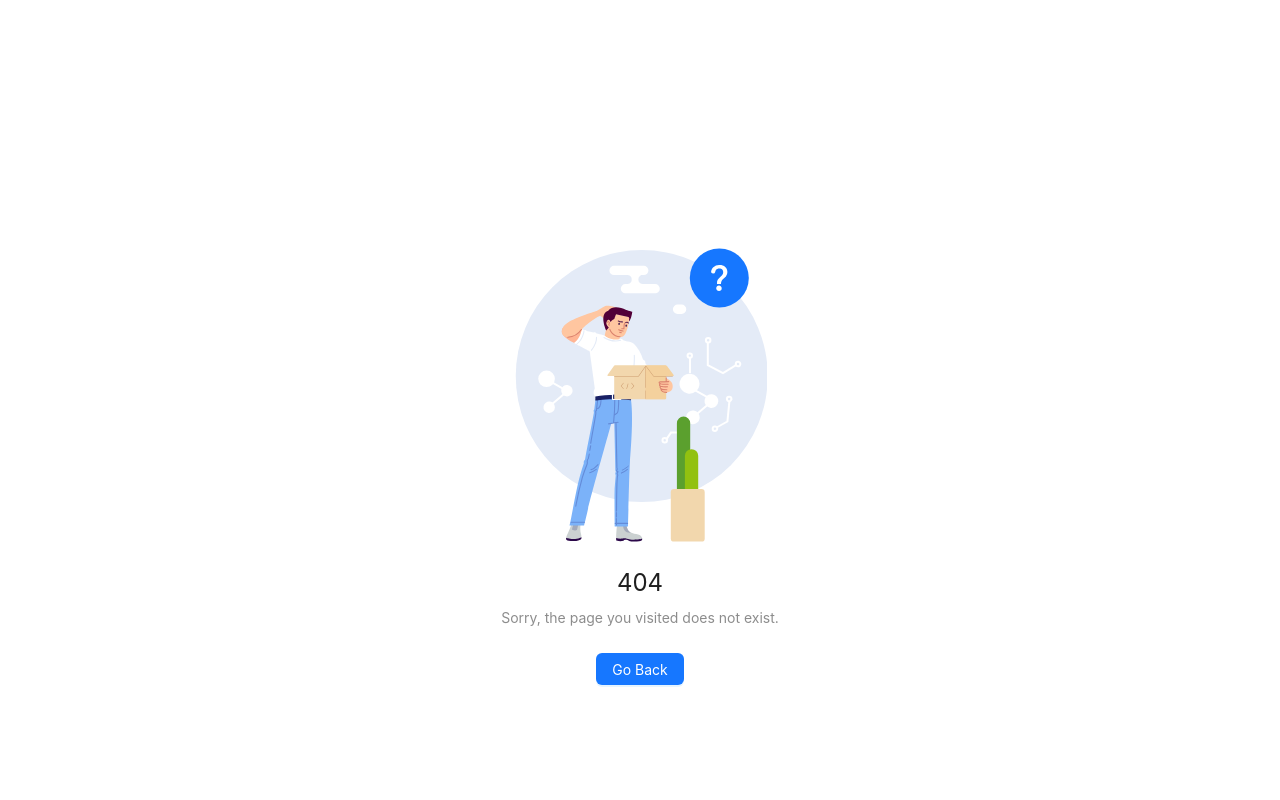
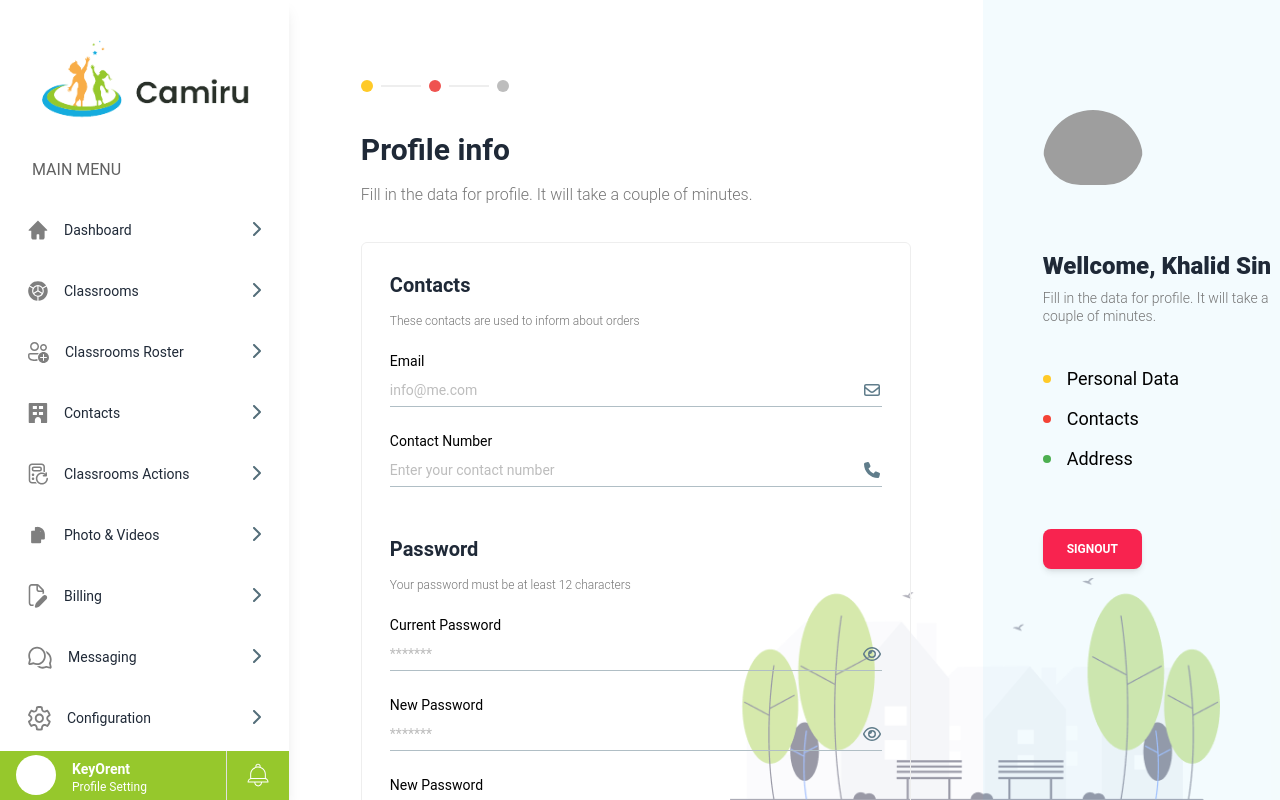
Before and after one commit to linear-digital/camiru-client-side, a React (Vite) app: page /dashboard/profile/contacts in a window 1280 px wide. Before the commit this address had no page. Built offline with nearby package versions, Linux system fonts and the light colour scheme; grey boxes are pictures that could not be loaded.

Commit message:
update Profile.jsx and Router.jsx

```diff
--- a/src/Pages/User/Profile.jsx
+++ b/src/Pages/User/Profile.jsx
@@ -2,10 +2,13 @@ import { Image } from 'antd';
 import React from 'react';
 import { Button } from '../../Components/Buttons/Buttons';
 import Element from '../../assets/profile-element.png'
+import { Outlet } from 'react-router-dom';
 const Profile = () => {
     return (
         <div className='grid grid-cols-10 h-full w-full'>
-            <div className='col-span-7'></div>
+            <div className='col-span-7 w-full h-full overflow-y-auto flex justify-center'>
+                <Outlet />
+            </div>
             <div className='col-span-3 h-full w-full pt-[110px] pl-[60px] relative'
                 style={{
                     background: 'rgba(21, 172, 222, 0.05)',
@@ -41,14 +44,17 @@ const Profile = () => {
                 </section>
                 <Button type={"error"} className={"mt-14"}> SignOut</Button>
                 <img src={Element} alt=""
-                    className='absolute bottom-0 right-[60px] max-w-[490px]'
+                    className='absolute bottom-0 right-[60px] max-w-[490px] opacity-40 -z-10'
                 />
             </div>
-
         </div>
     );
 };
 
 export default Profile;
 
-export const Dot = ({ className }) => <div className={`w-2 h-2  rounded-full ${className}`} />;
+export const Dot = ({ className, size }) => <div
+    style={{ width: size || 8, height: size || 8 }}
+    className={`  rounded-full ${className}`} />;
+
+export const Hr = () => <div className='w-full bg-blue-gray-300 h-[1px]' />
--- /dev/null
+++ b/src/Pages/User/Steps.jsx
@@ -0,0 +1,11 @@
+import React from 'react';
+
+const Steps = () => {
+    return (
+        <div>
+
+        </div>
+    );
+};
+
+export default Steps;
--- /dev/null
+++ b/src/Pages/User/_UI/Contacts.jsx
@@ -0,0 +1,100 @@
+import React from 'react';
+import { Dot } from '../Profile';
+import { Input } from '@material-tailwind/react';
+import { Button } from '@material-tailwind/react';
+import { FontAwesomeIcon } from '@fortawesome/react-fontawesome';
+import { faArrowRightLong } from '@fortawesome/free-solid-svg-icons';
+import { faHome } from '@fortawesome/free-solid-svg-icons';
+import { faEnvelope } from '@fortawesome/free-regular-svg-icons';
+import { faPhone } from '@fortawesome/free-solid-svg-icons';
+import { faEye } from '@fortawesome/free-regular-svg-icons';
+import { Link } from 'react-router-dom';
+
+const Contacts = () => {
+    return (
+        <div className='w-[550px] h-auto pt-20'>
+            <div className="flex items-center gap-2">
+                <Dot size={12} className={"bg-amber-400"} />
+                <hr className='w-[40px] border-gray-200 border-[1px]' />
+                <Dot size={12} className={"bg-red-400"} />
+                <hr className='w-[40px] border-gray-200 border-[1px]' />
+                <Dot size={12} className={"bg-gray-400"} />
+            </div>
+            <div className="mt-10 text-zinc-800 text-3xl font-bold leading-9">Profile info</div>
+            <div className=" text-gray-600 text-base font-light mt-4 leading-snug">Fill in the data for profile. It will take a couple of minutes. </div>
+            <form className='w-full p-7 border mt-9 rounded-md grid grid-cols-2 gap-2'>
+                <h1 className=" text-zinc-800 text-xl font-semibold  leading-7 col-span-2">Contacts</h1>
+                <p className="mt-2 text-gray-600 text-xs font-light  leading-none col-span-2">These contacts are used to inform about orders</p>
+                <div className='mt-7 col-span-2'>
+                    <Input
+                        color='black'
+                        variant="static"
+                        label="Email"
+                        type='email'
+                        placeholder='info@me.com'
+                        icon={<FontAwesomeIcon icon={faEnvelope} />}
+                    />
+                </div>
+                <div className='mt-7 col-span-2'>
+                    <Input
+                        color='black'
+                        variant="static"
+                        label="Contact Number"
+                        placeholder='Enter your contact number'
+                        icon={<FontAwesomeIcon icon={faPhone} />}
+                    />
+                </div>
+                <h1 className=" text-zinc-800 text-xl font-semibold  leading-7 col-span-2 mt-10">Password</h1>
+                <p className="mt-2 text-gray-600 text-xs font-light  leading-none col-span-2"> Your password must be at least 12 characters</p>
+                <div className='mt-7 col-span-2'>
+                    <Input
+                        color='black'
+                        variant="static"
+                        label="Current Password"
+                        placeholder='*******'
+                        icon={<FontAwesomeIcon icon={faEye} />}
+                    />
+                </div>
+                <div className='mt-7 col-span-2'>
+                    <Input
+                        color='black'
+                        variant="static"
+                        label="New Password"
+                        placeholder='*******'
+                        icon={<FontAwesomeIcon icon={faEye} />}
+                    />
+                </div>
+                <div className='mt-7 col-span-2'>
+                    <Input
+                        color='black'
+                        variant="static"
+                        label="New Password"
+                        placeholder='*******'
+                        icon={<FontAwesomeIcon icon={faEye} />}
+                    />
+                </div>
+                <div className='mt-7 col-span-2'>
+                    <Input
+                        color='black'
+                        variant="static"
+                        label="Re Type Password"
+                        placeholder='*******'
+                        icon={<FontAwesomeIcon icon={faEye} />}
+                    />
+                </div>
+            </form>
+            <div className="flex gap-5">
+                <Link to={'/dashboard/profile'}>
+                    <Button variant='fill' className='mt-8 py-4 px-7 bg-white text-black border border-gray-600 flex items-center gap-3'>
+                        Go Back <FontAwesomeIcon icon={faArrowRightLong} />
+                    </Button>
+                </Link>
+                <Button variant='fill' className='mt-8 py-4 px-7 bg-white text-black border border-gray-600 flex items-center gap-3'>
+                    Go Next <FontAwesomeIcon icon={faArrowRightLong} />
+                </Button>
+            </div>
+        </div>
+    );
+};
+
+export default Contacts;
--- /dev/null
+++ b/src/Pages/User/_UI/PersonalData.jsx
@@ -0,0 +1,67 @@
+import React from 'react';
+import { Dot } from '../Profile';
+import { Input } from '@material-tailwind/react';
+import { Button } from '@material-tailwind/react';
+import { FontAwesomeIcon } from '@fortawesome/react-fontawesome';
+import { faArrowRightLong } from '@fortawesome/free-solid-svg-icons';
+import { Link } from 'react-router-dom';
+
+const PersonalData = () => {
+    return (
+        <div className='w-[550px] h-auto pt-20'>
+            <div className="flex items-center gap-2">
+                <Dot size={12} className={"bg-amber-400"} />
+                <hr className='w-[40px] border-gray-200 border-[1px]' />
+                <Dot size={12} className={"bg-gray-400"} />
+                <hr className='w-[40px] border-gray-200 border-[1px]' />
+                <Dot size={12} className={"bg-gray-400"} />
+            </div>
+            <div className="mt-10 text-zinc-800 text-3xl font-bold leading-9">Profile info</div>
+            <div className=" text-gray-600 text-base font-light mt-4 leading-snug">Fill in the data for profile. It will take a couple of minutes. </div>
+            <form className='w-full p-7 border mt-9 rounded-md grid grid-cols-2 gap-2'>
+                <h1 className=" text-zinc-800 text-xl font-semibold  leading-7 col-span-2">Personal data</h1>
+                <p className="mt-2 text-gray-600 text-xs font-light  leading-none col-span-2">Specify exactly as in your passport</p>
+                <div className='mt-7 col-span-2'>
+                    <Input
+                        color='black'
+                        variant="static"
+                        label="First Name"
+                        placeholder='Enter your first name'
+                    />
+                </div>
+                <div className='mt-6 col-span-2'>
+                    <Input
+                        color='black'
+                        variant="static"
+                        label="Last Name"
+                        placeholder='Enter your last name'
+                    />
+                </div>
+                <div className='mt-6 col-span-1'>
+                    <Input
+                        color='black'
+                        variant="static"
+                        label="Date of Birth"
+                        type='date'
+                    />
+                </div>
+                <div className='mt-6 col-span-1'>
+                    <Input
+                        color='black'
+                        variant="static"
+                        label="Place of Birth"
+                        placeholder='Enter your place of birth'
+                    />
+                </div>
+            </form>
+            <Link to={'/dashboard/profile/contacts'}>
+                <Button variant='fill' className='mt-8 py-4 px-7 bg-white text-black border border-black flex items-center gap-3'>
+                    Go Next <FontAwesomeIcon icon={faArrowRightLong} />
+                </Button>
+            </Link>
+
+        </div>
+    );
+};
+
+export default PersonalData;
--- a/src/Router/Router.jsx
+++ b/src/Router/Router.jsx
@@ -7,6 +7,8 @@ import ResetPassword from "../Pages/Public/Auth/ResetPassword";
 import NotFound from "../Pages/Error/NotFound";
 import UserLayout from "../Pages/User/UserLayout";
 import Profile from "../Pages/User/Profile";
+import PersonalData from "../Pages/User/_UI/PersonalData";
+import Contacts from "../Pages/User/_UI/Contacts";
 
 
 const router = createBrowserRouter([
@@ -39,7 +41,17 @@ const router = createBrowserRouter([
             },
             {
                 path: "profile",
-                element: <Profile />
+                element: <Profile />,
+                children: [
+                    {
+                        index: true,
+                        element: <PersonalData />
+                    },
+                    {
+                        path: "contacts",
+                        element: <Contacts />
+                    }
+                ]
             },
         ],
     },
```
